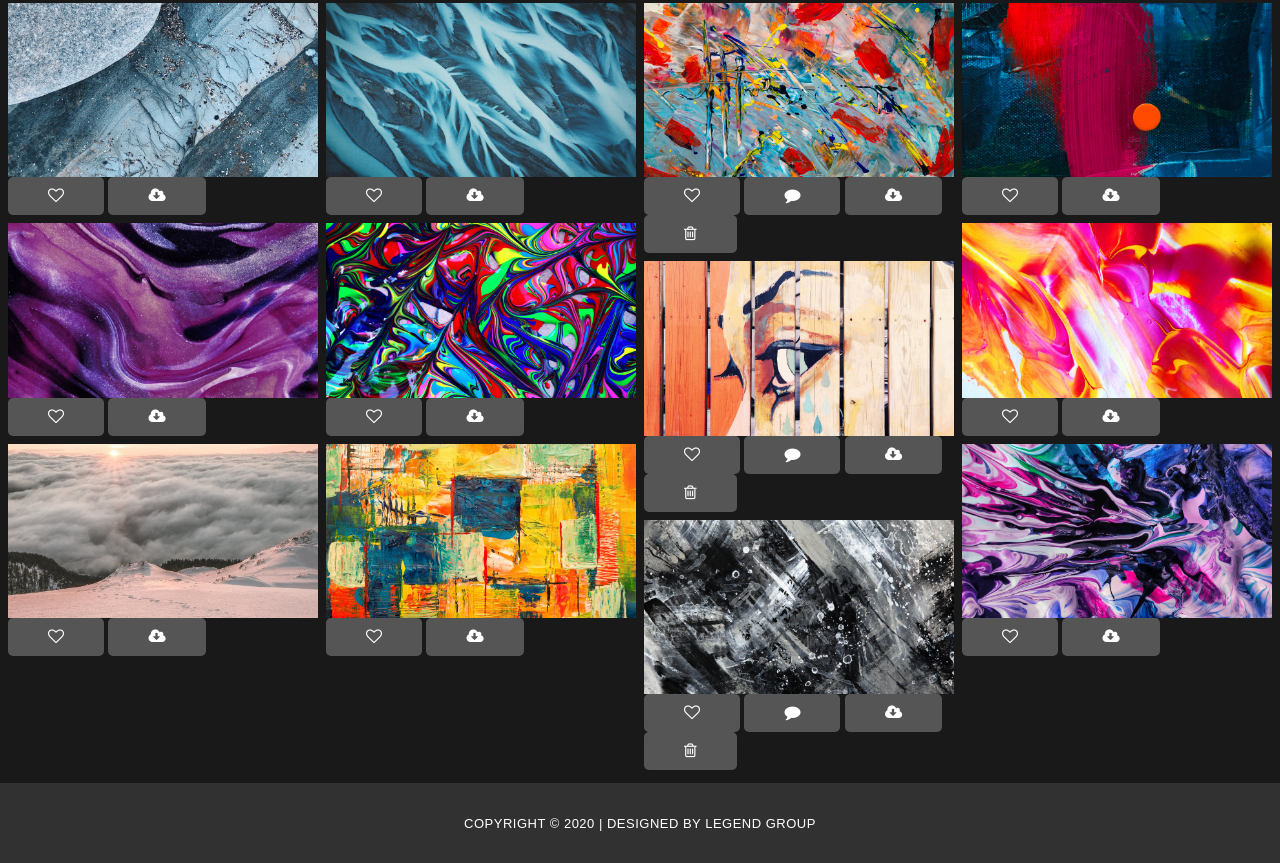
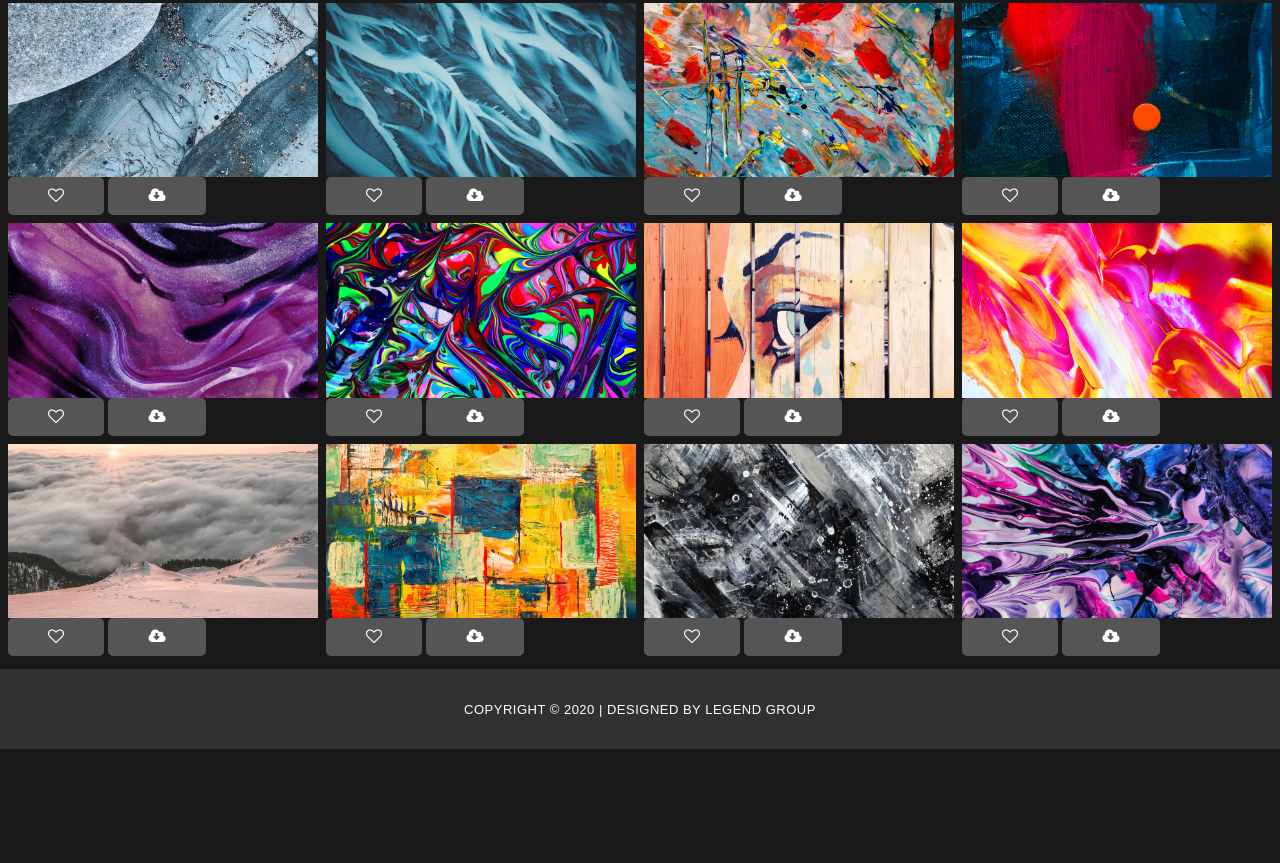
Before and after one commit to ZiangZhao1227/Art_App, a website: page frontend/art.html in a window 1280 px wide. Shown: the part 302-1165 px from the top of the page. After the commit the page ends 1051 px from the top, so only its background shows below. Drawn offline with Linux system fonts and the light colour scheme.

Commit message:
fix buttons on one page

```diff
--- a/frontend/art.html
+++ b/frontend/art.html
@@ -125,19 +125,13 @@
     <div class="column">
         <img src="img/image7.jpg" style="width:100%" onclick="onClick(this)">
         <button class="btn"><i class="fa fa-heart-o"></i></button>
-        <button class="btn-2"><i class="fa fa-comment"></i></button>
         <button class="btn-3"><i class="fa fa-cloud-download"></i></button>
-        <button class="btn-4"><i class="fa fa-trash-o"></i></button>
         <img src="img/image8.jpg" style="width:100%" onclick="onClick(this)">
         <button class="btn"><i class="fa fa-heart-o"></i></button>
-        <button class="btn-2"><i class="fa fa-comment"></i></button>
         <button class="btn-3"><i class="fa fa-cloud-download"></i></button>
-        <button class="btn-4"><i class="fa fa-trash-o"></i></button>
         <img src="img/image9.jpg" style="width:100%" onclick="onClick(this)">
         <button class="btn"><i class="fa fa-heart-o"></i></button>
-        <button class="btn-2"><i class="fa fa-comment"></i></button>
         <button class="btn-3"><i class="fa fa-cloud-download"></i></button>
-        <button class="btn-4"><i class="fa fa-trash-o"></i></button>
     </div>
 
     <div class="column">
```
